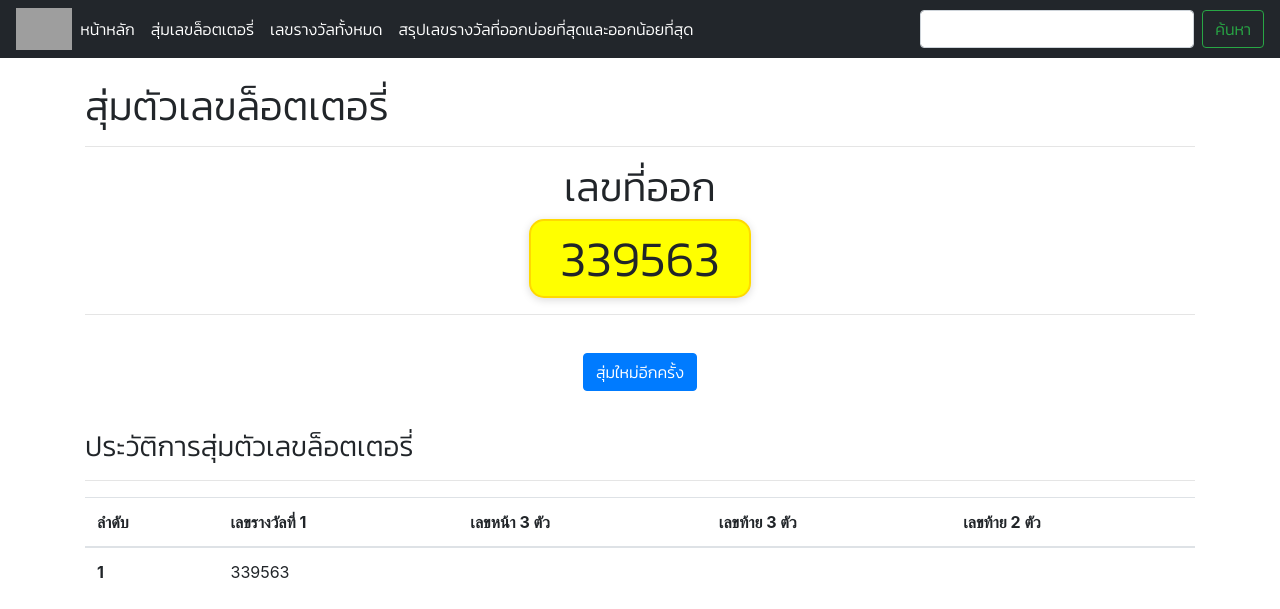
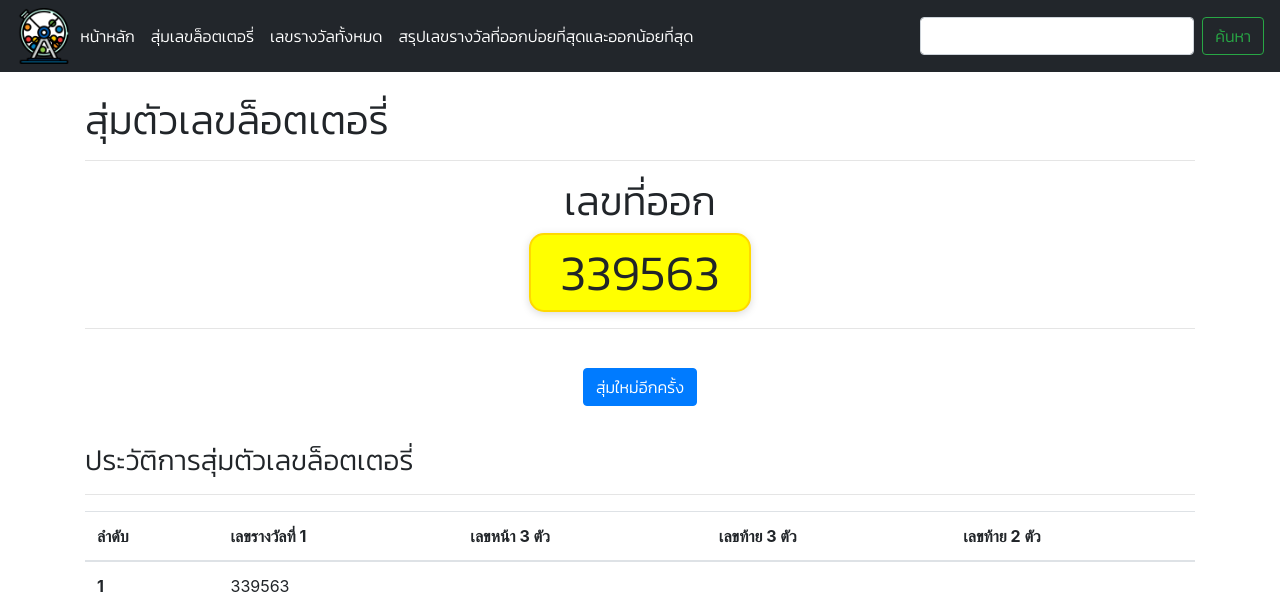
Before and after one commit to S1vanat/Lottery, a Django app: page /randompage/ in a window 1280 px wide. Shown: the top 609 px of the page. Run offline with Django 3.2, Linux system fonts and the light colour scheme; some libraries are stand-ins or nearby versions; grey boxes are pictures that could not be loaded.

Commit message:
add logo again

```diff
--- a/Myproject/templates/randompage.html
+++ b/Myproject/templates/randompage.html
@@ -61,21 +61,7 @@
     box-shadow: rgba(0, 0, 0, 0.15) 0px 2px 8px;
 
   }
-  .randomnum:after {
-  pointer-events: none;
-  position: absolute;
-  width: 55%;
-  height: 57%;
-  border-radius: 2%;
-  content: '';
-  box-sizing: content-box;
-  box-shadow: rgba(67, 71, 85, 0.27) 0px 0px 0.25em, rgba(90, 125, 188, 0.05) 0px 0.25em 1em;
-  top: 23.5px;
-  margin-left: 23%;
-  left: 0;
-  opacity: 0;
-  transition: 300ms;
-}
+
 .randomnum:hover {
   background-color: #fff;
   color: #00989A;
```
Also changed, not shown: Myproject/static/images/lotto.png (added), Myproject/static/images/lottory.png (added).
